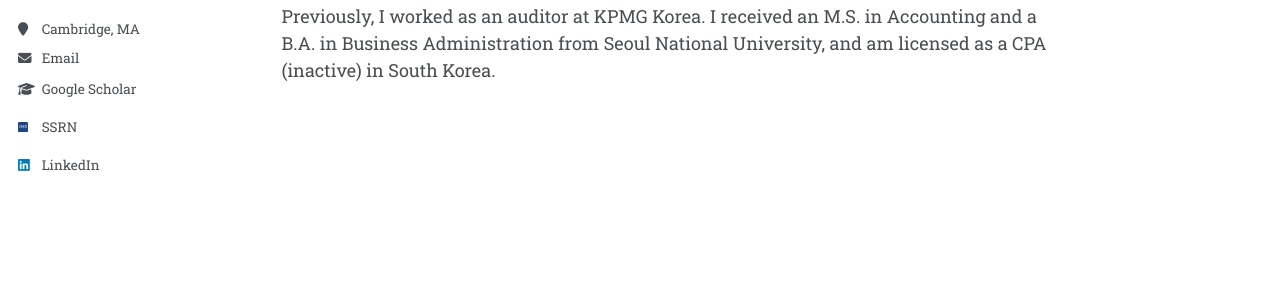
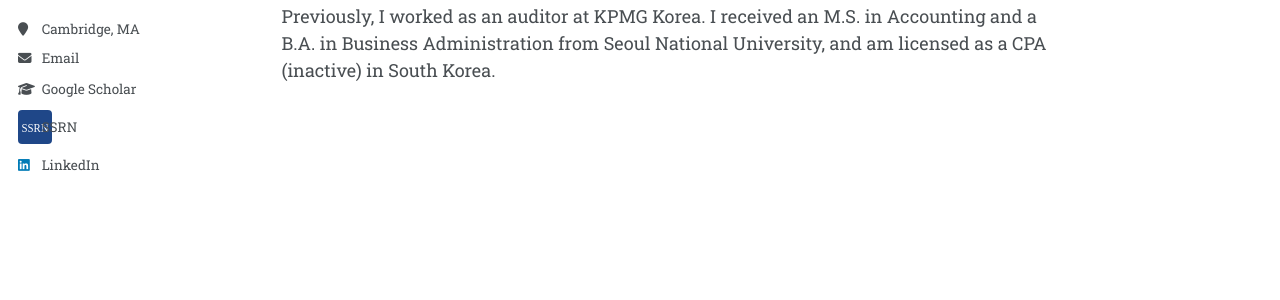
Before and after one commit to jgkim262/jgkim262.github.io, a Jekyll site: the page built from _pages/about.md, in a window 1280 px wide. Shown: the part 379-679 px from the top of the page. Built offline with Jekyll 4.4.1, drawn with Linux system fonts in a browser that asks for light colours; a style sheet for code colours, icons or effects is not loaded.

Commit message:
Fix SSRN badge sizing: base img reset was clamping it via max-width
Co-Authored-By: Claude Opus 5 (1M context) <noreply@anthropic.com>

```diff
--- a/_sass/include/_utilities.scss
+++ b/_sass/include/_utilities.scss
@@ -220,9 +220,14 @@ body:hover .visually-hidden button {
 // border-radius here.
 // Larger than the 1.25em wrapper, so it overhangs symmetrically. That is fine:
 // the wrapper keeps its fixed width, so every label stays left-aligned.
+// max-width:none is essential. The theme's base reset sets `img { max-width:
+// 100% }`, where 100% resolves against the 1.25em fa-fw wrapper and silently
+// clamps whatever width is set below. Without it the badge can never grow
+// past 1.25em no matter what value is used here.
 .sidebar img.author__custom-icon {
   width: 2.5em;
   height: 2.5em;
+  max-width: none;
   vertical-align: -0.85em;
 }
 
```
